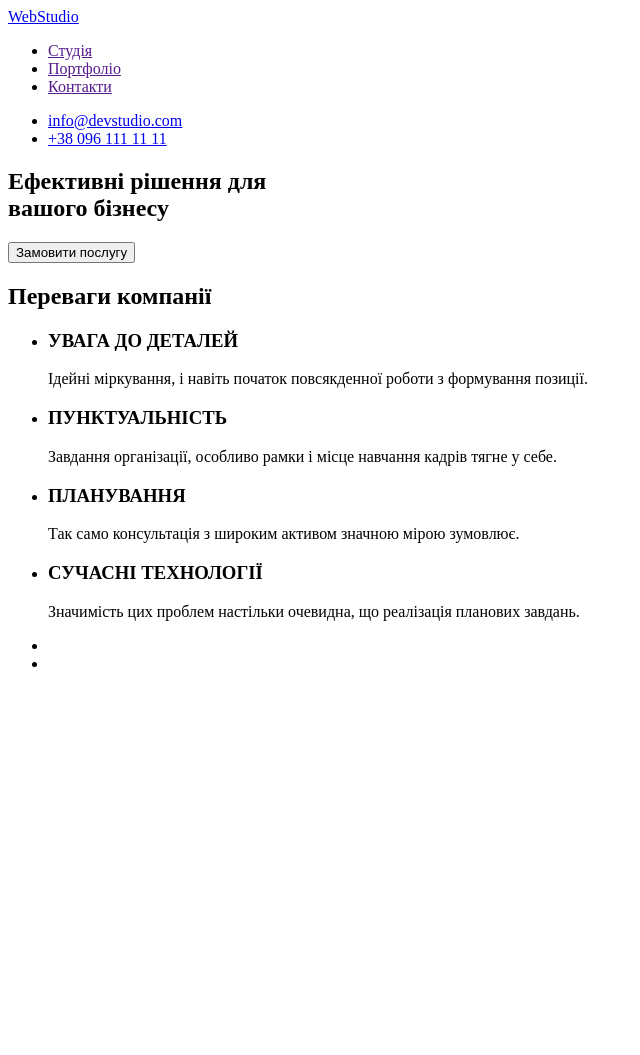
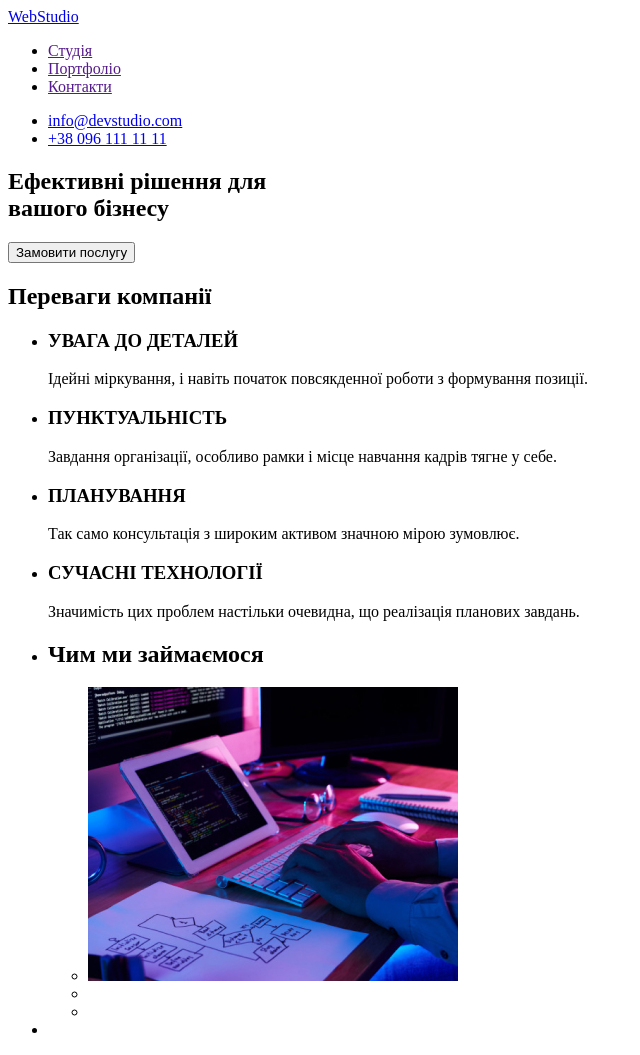
Before and after one commit to AlenaRublik/goit-markup-hw-01, a plain HTML site: page index.html in a window 1280 px wide. Shown: the whole page, without its empty margins (0-640 px from the left). Before the commit the page ends 800 px from the top, so only its background shows below. Drawn offline with Linux system fonts and the light colour scheme.

Commit message:
добавляет изображение

```diff
--- a/index.html
+++ b/index.html
@@ -53,7 +53,16 @@
 
     <section>
         <ul>
-            <li></li>
+            <li>
+                <h2>Чим ми займаємося</h2>
+                <ul>
+                    <li>
+                        <img src="/image/img.jpg" alt="разработчик пишет код">
+                    </li>
+                    <li></li>
+                    <li></li>
+                </ul>
+            </li>
             <li></li>
         </ul>
     </section>
```
Also changed, not shown: image/img.jpg (added), image/img1.jpg (added), image/img2.jpg (added), 2 other files.
